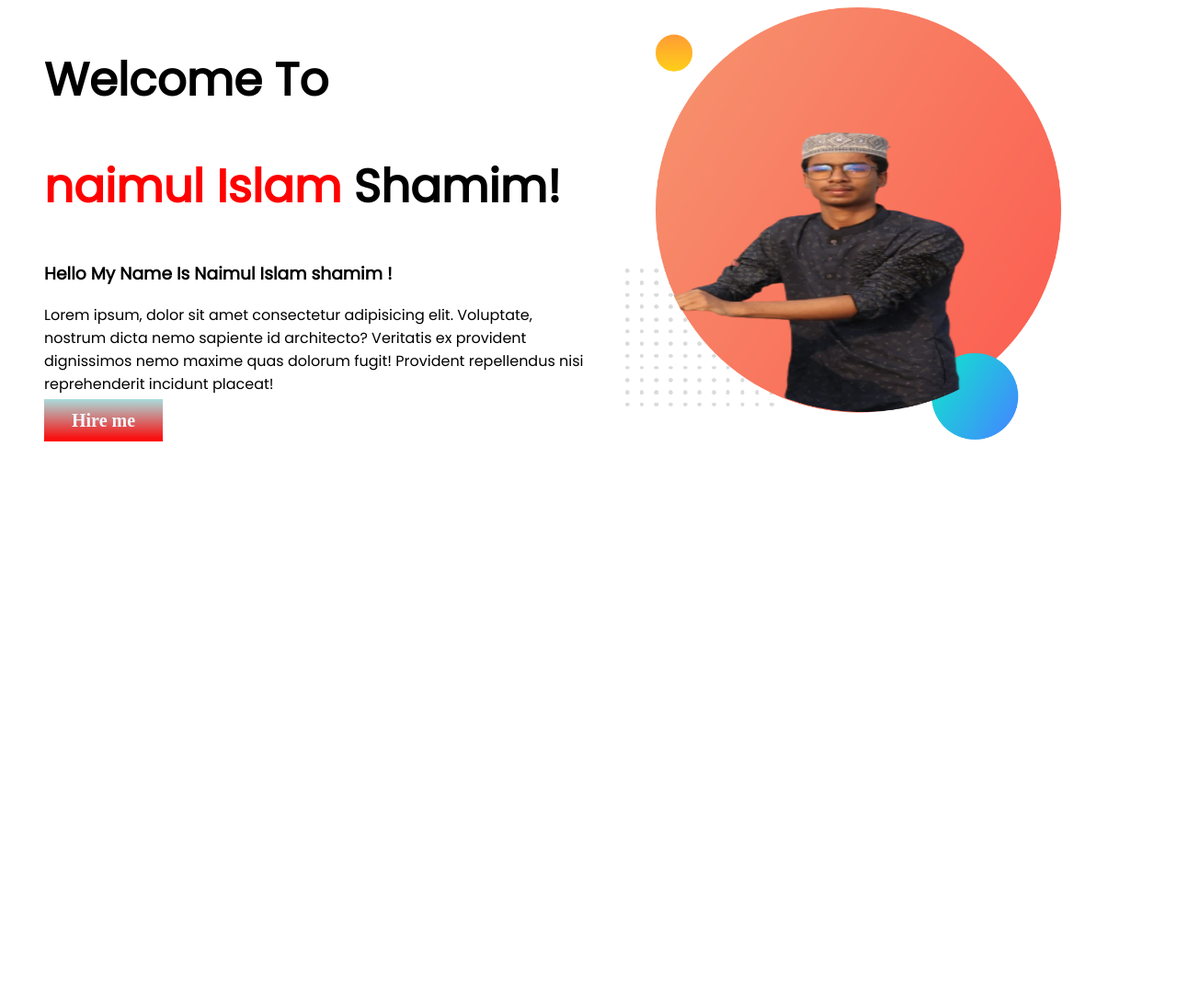
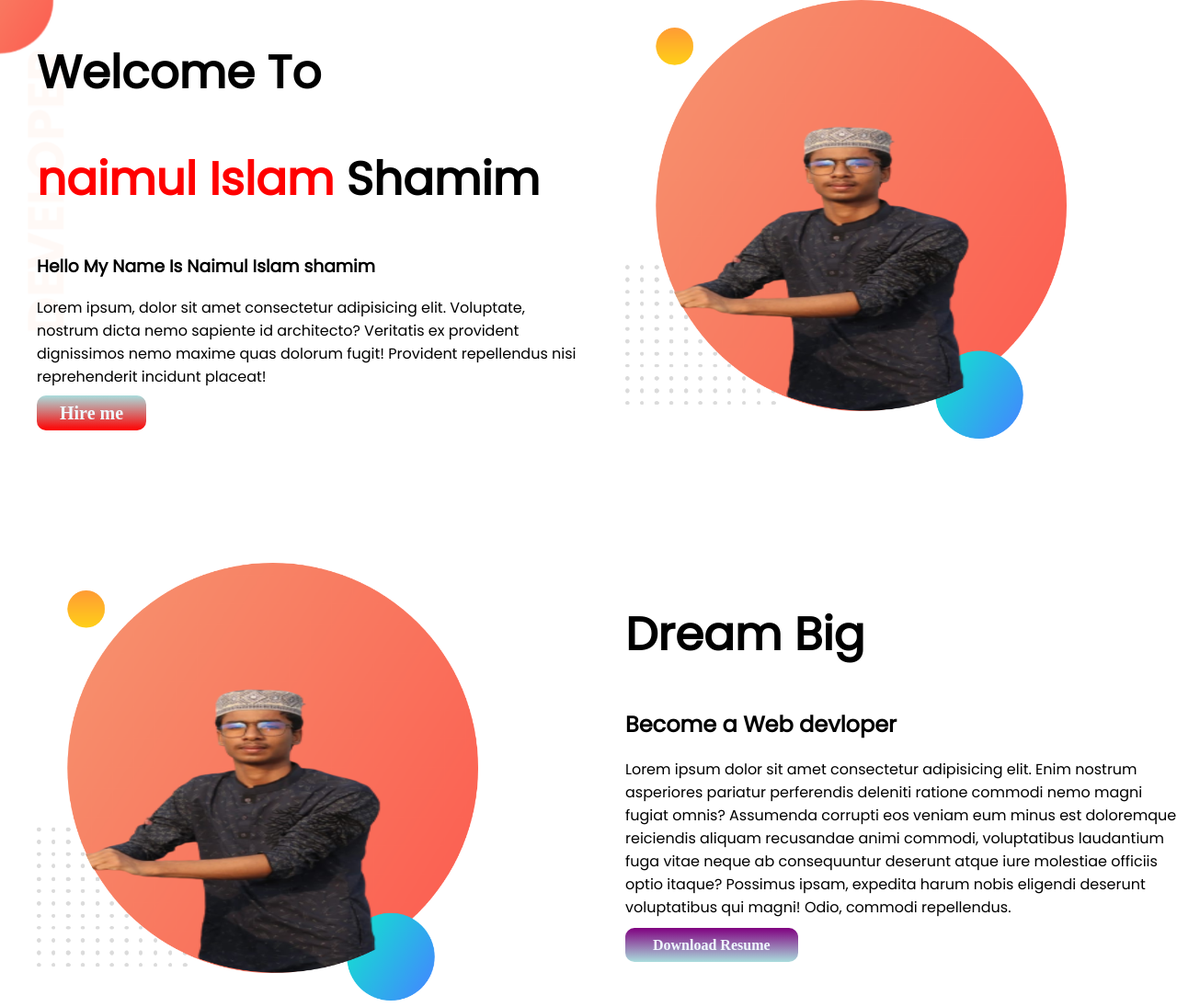
Before and after one commit to naimul13165/final_project1, a plain HTML site: page index.html in a window 1280 px wide. Shown: the whole page at 92% size. Before the commit the page ends 800 px from the top, so only its background shows below. Drawn offline with Linux system fonts and the light colour scheme; a web font is replaced by a local one.

Commit message:
new code add

```diff
--- a/index.html
+++ b/index.html
@@ -16,8 +16,8 @@
     <section class="total">
         <div class="helf">
             <h1>Welcome To</h1>
-            <h1><span class="one"> naimul Islam</span> Shamim! </h1>
-            <h3>Hello My Name Is Naimul Islam shamim !</h3>
+            <h1><span class="one"> naimul Islam</span> Shamim </h1>
+            <h3>Hello My Name Is Naimul Islam shamim </h3>
             <p>Lorem ipsum, dolor sit amet consectetur adipisicing elit. Voluptate, nostrum dicta nemo sapiente id architecto? Veritatis ex provident dignissimos nemo maxime quas dolorum fugit! Provident repellendus nisi reprehenderit incidunt placeat!</p>
             <a class="link-add" target="_blank" href="https://www.youtube.com/">Hire me </a>
         </div>
@@ -26,6 +26,18 @@
             <img src="images/naimul.png" alt="">
         </div>
     </section>
+    <section class="second_section">
+        <div class="helf">
+            <img src="images/naimul.png" alt="">
+        </div>
+        <div class="helf">
+            <h1>Dream Big</h1>
+            <h2>Become a Web devloper</h2>
+            <p>Lorem ipsum dolor sit amet consectetur adipisicing elit. Enim nostrum asperiores pariatur perferendis deleniti ratione commodi nemo magni fugiat omnis? Assumenda corrupti eos veniam eum minus est doloremque reiciendis aliquam recusandae animi
+                commodi, voluptatibus laudantium fuga vitae neque ab consequuntur deserunt atque iure molestiae officiis optio itaque? Possimus ipsam, expedita harum nobis eligendi deserunt voluptatibus qui magni! Odio, commodi repellendus.</p>
+            <a class="download" target="_blank" href="">Download Resume</a>
+        </div>
+    </section>
 
 
 </body>
--- a/style.css
+++ b/style.css
@@ -1,10 +1,14 @@
 body {
     font-family: 'Patua One', cursive;
     font-family: 'Poppins', sans-serif;
+    margin: 0;
+    padding: 0;
 }
 
 .total {
     display: flex;
+    background-image: url(images/top-banner.png);
+    background-repeat: no-repeat;
 }
 
 h1 {
@@ -31,5 +35,21 @@ h1 {
     color: aliceblue;
     text-decoration: none;
     background-image: linear-gradient(#add, red);
-    padding: 12px 30px;
+    padding: 8px 25px;
+    border-radius: 10px;
 }
+
+.second_section {
+    display: flex;
+    margin-top: 10%;
+}
+
+.download {
+    color: aliceblue;
+    font-family: 'Times New Roman', Times, serif;
+    text-decoration: none;
+    font-weight: 700;
+    background-image: linear-gradient(#800080, #add);
+    padding: 10px 30px;
+    border-radius: 10px;
+}
```
Also changed, not shown: 1 other file.
